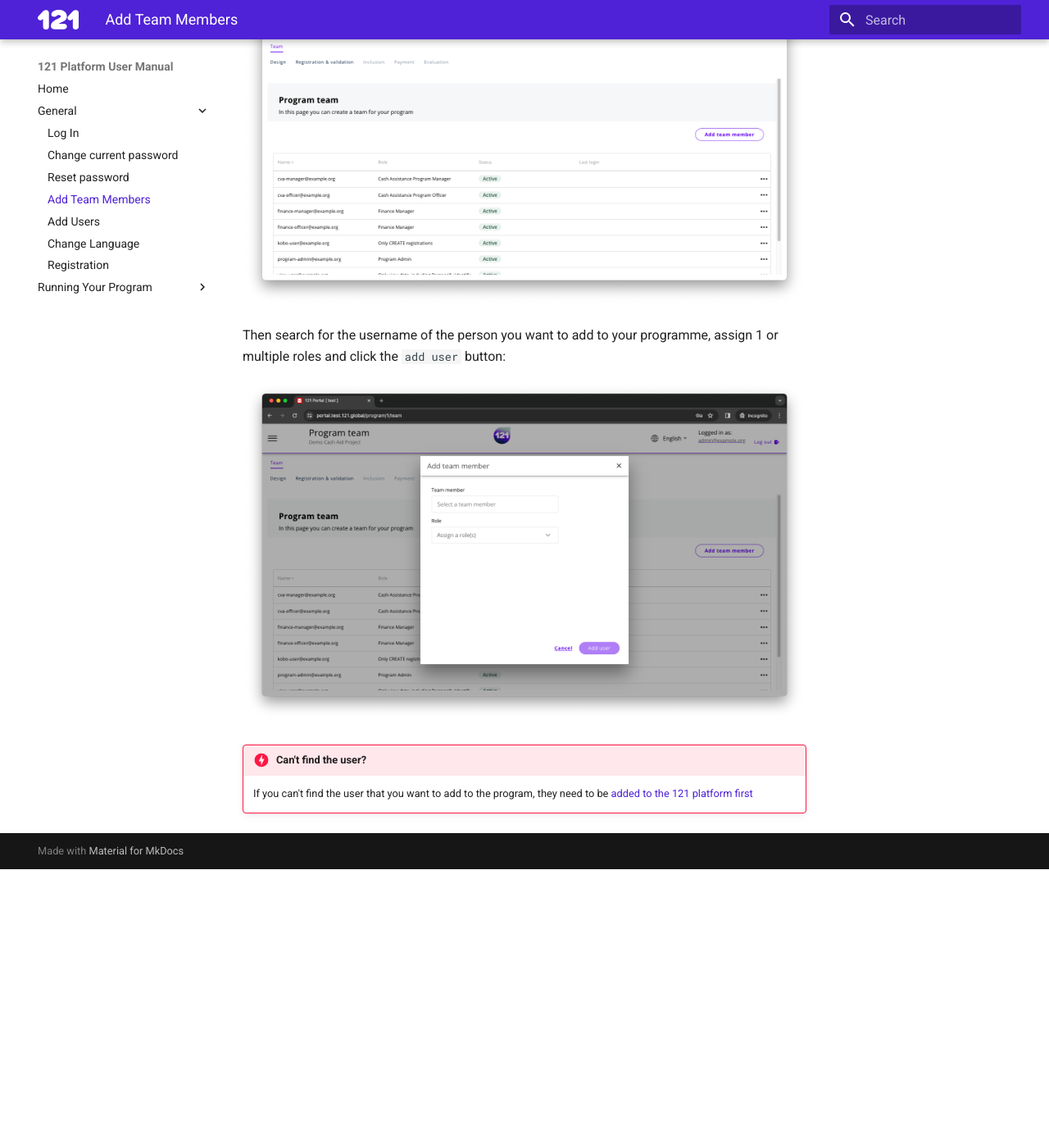
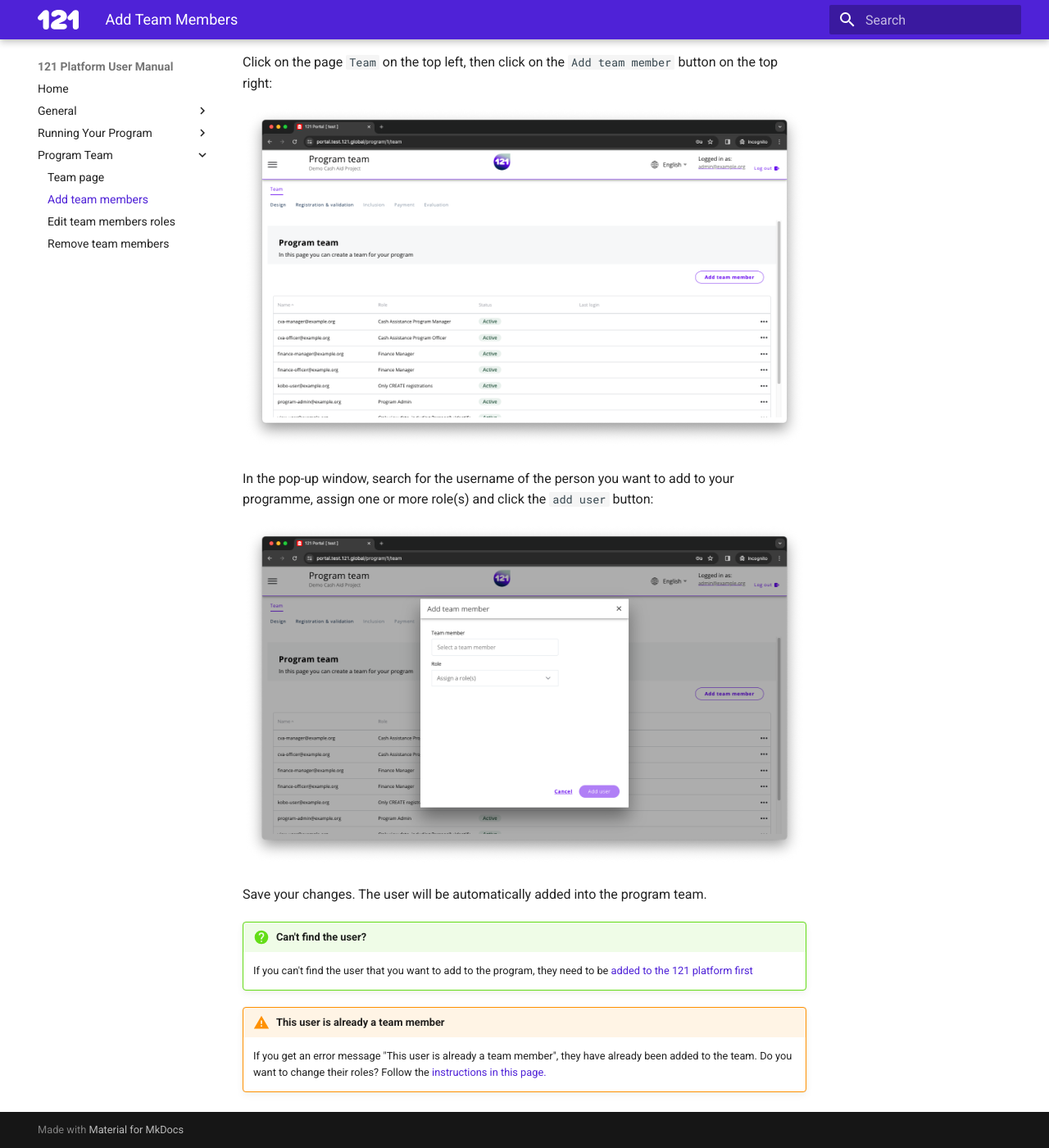
Before and after one commit to rodekruis/data-service-catalogue, an MkDocs documentation site: the page built from docs/general/add-team-members.md, in a window 1280 px wide and 1400 px high, scrolled down 909 px. Shown: the whole window at 82% size. Built offline with MkDocs 1.6.1 and Material for MkDocs 9.7.7, drawn with Linux system fonts in a browser that asks for light colours; before the commit the page ends 1969 px from its top, so only the background shows below that; some of the changed text lies outside the part shown.

Commit message:
Roles program team

```diff
--- a/docs/general/add-team-members.md
+++ b/docs/general/add-team-members.md
@@ -7,17 +7,27 @@
 
 ### Adding team members
 
+
+!!! warning "Permission required"
+    Per default, Admin and CVA manager can add and delete team members, and assign them a role into a program team. If you would like to add this role to your instance, contact your dedicated account manager or support team via <a href="mailto:support@121.global">this email</a>
+
+
 Open your program, so that you can see this screen:
 
-![Registration phase](../assets/img/loginScreen.png)
+![Registration phase](../assets/img/ProgramOverview.png)
 
-Click on `Team` on the top left, then click on the `Add team member` button on the right:
+Click on the page `Team` on the top left, then click on the `Add team member` button on the top right:
 
 ![Program Team](../assets/img/ProgramTeam.png)
 
-Then search for the username of the person you want to add to your programme, assign 1 or multiple roles and click the `add user` button:
+In the pop-up window, search for the username of the person you want to add to your programme, assign one or more role(s) and click the `add user` button:
 
 ![Add Team Member](../assets/img/AddTeamMember.png)
 
-!!! danger "Can't find the user?"
+Save your changes. The user will be automatically added into the program team.
+
+!!! question "Can't find the user?"
     If you can't find the user that you want to add to the program, they need to be <a href="../add-users">added to the 121 platform first</a>
+
+!!! warning "This user is already a team member"
+    If you get an error message "This user is already a team member", they have already been added to the team. Do you want to change their roles? Follow the <a href="../general/remove-team-members-program.md">instructions in this page.</a>
--- a/mkdocs.yml
+++ b/mkdocs.yml
@@ -12,6 +12,8 @@
   - pymdownx.emoji:
       emoji_index: !!python/name:material.extensions.emoji.twemoji
       emoji_generator: !!python/name:material.extensions.emoji.to_svg
+  - pymdownx.details
+  - pymdownx.superfences
 
 plugins:
   - search
@@ -39,7 +41,6 @@
       - 'Log In': 'general/logging-in.md'
       - 'Change current password': 'general/change-current-password.md'
       - 'Reset password': 'general/reset-password.md'
-      - 'Add Team Members': 'general/add-team-members.md'
       - 'Add Users': 'general/add-users.md'
       - 'Change Language': 'general/change-language.md'
       - 'Registration': 'general/registration.md'
@@ -49,3 +50,8 @@
       - 'Inclusion': 'ProgramOverview/inclusion.md'
       - 'Payment': 'ProgramOverview/payment.md'
       - 'Evaluation': 'ProgramOverview/evaluation.md'
+    - 'Program Team':
+      - 'Team page': 'general/team-page.md'
+      - 'Add team members': 'general/add-team-members.md'
+      - 'Edit team members roles': 'general/edit-team-roles-program.md'
+      - 'Remove team members': 'general/remove-team-members-program.md'
```
Also changed, not shown: docs/general/add-users.md (+6 -4 lines), docs/general/change-language.md (+6 -3 lines), docs/general/edit-team-roles-program.md (added, +10 -0 lines), docs/general/registration.md (+1 -1 lines), docs/general/remove-team-members-program.md (added, +30 -0 lines), docs/general/reset-password.md (+5 -4 lines), docs/general/team-page.md (added, +31 -0 lines), docs/general/users-permissions.md (added, +8 -0 lines), docs/assets/img/Program Team_Multipurpose Cash_Team tab_Add team member.PNG (added), docs/assets/img/program team delete remove user action box.PNG (added), docs/assets/img/program team delete remove user dots.PNG (added), docs/assets/img/program team delete remove user validation.PNG (added), docs/assets/img/program team user management error message.PNG (added), docs/assets/img/program user management roles.PNG (added).
